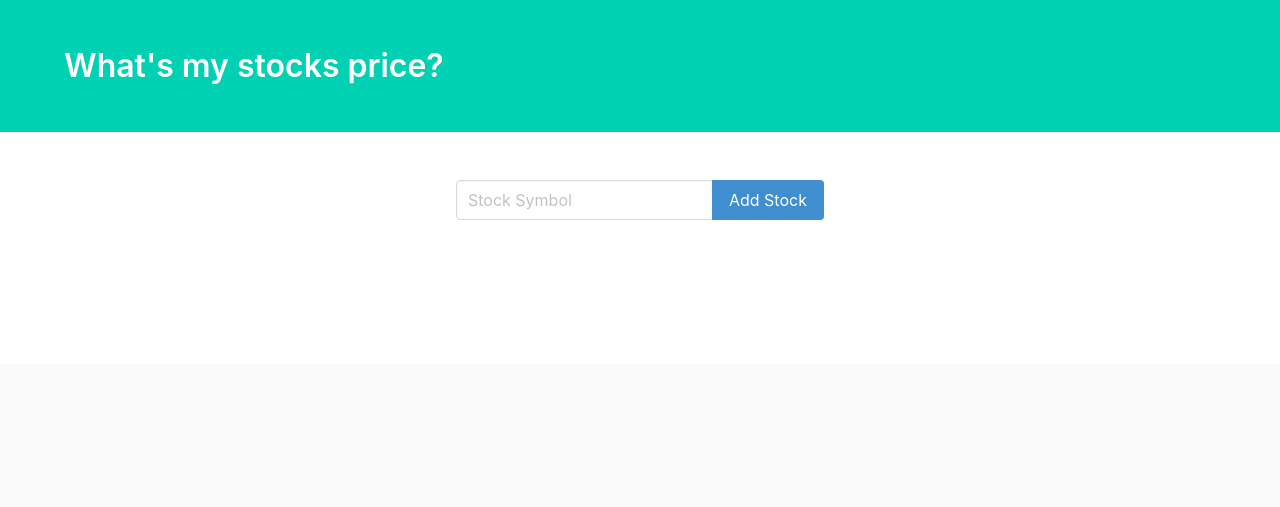
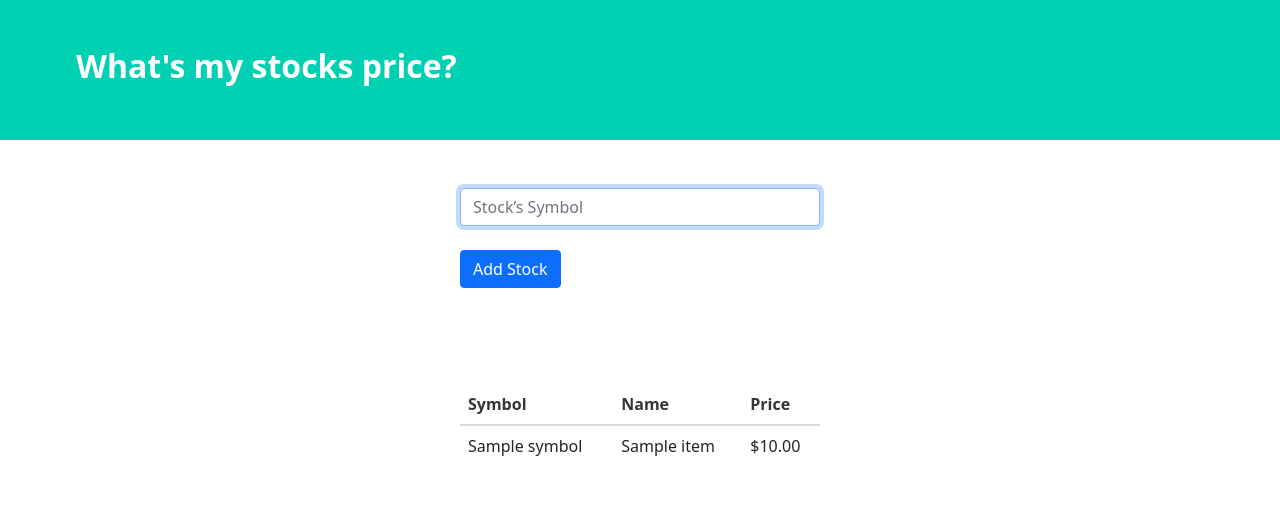
Before and after one commit to devinchugh/Stock_price, a Flask app: page / in a window 1280 px wide. Shown: the top 507 px of the page. Run offline with Flask 2, Linux system fonts and the light colour scheme; tables that the repository leaves empty hold one stand-in row (values such as "Sample post"); a database or web service that is not in the repository returns one stand-in record (values such as "Sample title"); data that the repository does not hold is empty; some libraries are stand-ins or nearby versions.

Commit message:
Made the app functional

```diff
--- a/app.py
+++ b/app.py
@@ -8,6 +8,9 @@ import sqlite3
 from flask import Flask, flash, redirect, render_template, request, session
 
 app = Flask(__name__)
+
+
+
 
 def lookup(symbol):
     """Look up quote for symbol."""
@@ -37,9 +40,56 @@ def usd(value):
     """Format value as USD."""
     return f"${value:,.2f}"
 
+# Custom filter
+app.jinja_env.filters["usd"] = usd
 
 
 @app.route("/", methods=["GET", "POST"])
 def index():
-    #if request.method == "POST":
-    return render_template("index.html")
+    # connect withe the myTable database
+    connection = sqlite3.connect("myTable.db", check_same_thread=False)
+
+    # cursor object
+    crsr = connection.cursor()
+    if request.method == "POST":
+         sym = request.form.get("symbol")
+
+         crsr.execute("INSERT INTO names(symbol) values(?)",(sym,))
+         redirect("/")
+        #  # execute the command to fetch all the data from the table emp
+        #  crsr.execute("SELECT * FROM names")
+
+        #  # store all the fetched data in the ans variable
+        #  data = crsr.fetchall()
+
+        #  prices=[]
+        #  for name in data:
+        #     item=lookup(name[1])
+        #     prices.append(item)
+
+        #  connection.commit()
+
+        #  # Close the connection
+        #  connection.close()
+        #  return render_template("index.html", prices=prices)
+
+
+
+
+
+# execute the command to fetch all the data from the table emp
+    crsr.execute("SELECT * FROM names")
+
+# store all the fetched data in the ans variable
+    data = crsr.fetchall()
+
+    prices=[]
+    for name in data:
+        item=lookup(name[1])
+        prices.append(item)
+
+    connection.commit()
+
+    # Close the connection
+    connection.close()
+    return render_template("index.html", prices=prices)
--- a/templates/index.html
+++ b/templates/index.html
@@ -7,6 +7,7 @@
     <meta http-equiv="X-UA-Compatible" content="ie=edge">
     <title>What's my stock Prices?</title>
     <link rel="stylesheet" href="https://cdnjs.cloudflare.com/ajax/libs/bulma/0.6.2/css/bulma.css" />
+    <link href="https://cdn.jsdelivr.net/npm/bootstrap@5.1.1/dist/css/bootstrap.min.css" rel="stylesheet" integrity="sha384-F3w7mX95PdgyTmZZMECAngseQB83DfGTowi0iMjiWaeVhAn4FJkqJByhZMI3AhiU" crossorigin="anonymous">
 </head>
 
 <body>
@@ -23,17 +24,12 @@
         <div class="container">
             <div class="columns">
                 <div class="column is-offset-4 is-4">
-                    <form method="POST">
-                        <div class="field has-addons">
-                            <div class="control is-expanded">
-                                <input class="input" name="city" type="text" placeholder="Stock Symbol">
-                            </div>
-                            <div class="control">
-                                <button class="button is-info">
-                                    Add Stock
-                                </button>
-                            </div>
+                    <form action="/" method="post">
+                        <div class="form-group">
+                            <input autocomplete="off" autofocus class="form-control" name="symbol" placeholder="Stock’s Symbol" type="text">
                         </div>
+                        <br>
+                        <button class="btn btn-primary" type="submit">Add Stock</button>
                     </form>
                 </div>
             </div>
@@ -43,27 +39,27 @@
         <div class="container">
             <div class="columns">
                 <div class="column is-offset-4 is-4">
-                    {% for weather in weather_data %}
-                    <div class="box">
-                        <article class="media">
-                            <div class="media-left">
-                                <figure class="image is-50x50">
-                                    <img src="http://openweathermap.org/img/w/{{ weather.icon }}.png" alt="Image">
-                                </figure>
-                            </div>
-                            <div class="media-content">
-                                <div class="content">
-                                    <p>
-                                        <span class="title">{{ weather.city }}</span>
-                                        <br>
-                                        <span class="subtitle">{{ weather.temperature }}° F</span>
-                                        <br> {{ weather.description }}
-                                    </p>
-                                </div>
-                            </div>
-                        </article>
-                    </div>
-                    {% endfor %}
+
+                    <table class="table">
+                        <thead>
+                          <tr>
+                            <th>Symbol</th>
+                            <th>Name</th>
+                            <th>Price</th>
+                          </tr>
+                        </thead>
+                        <tbody>
+                          {% for item in prices %}
+                          <tr>
+                            <td>{{item.symbol}}</td>
+                            <td>{{item.name}}</td>
+                            <td>{{ item.price | usd}}</td>
+
+                          </tr>
+                          {% endfor %}
+
+                        </tbody>
+                      </table>
                 </div>
             </div>
         </div>
```
